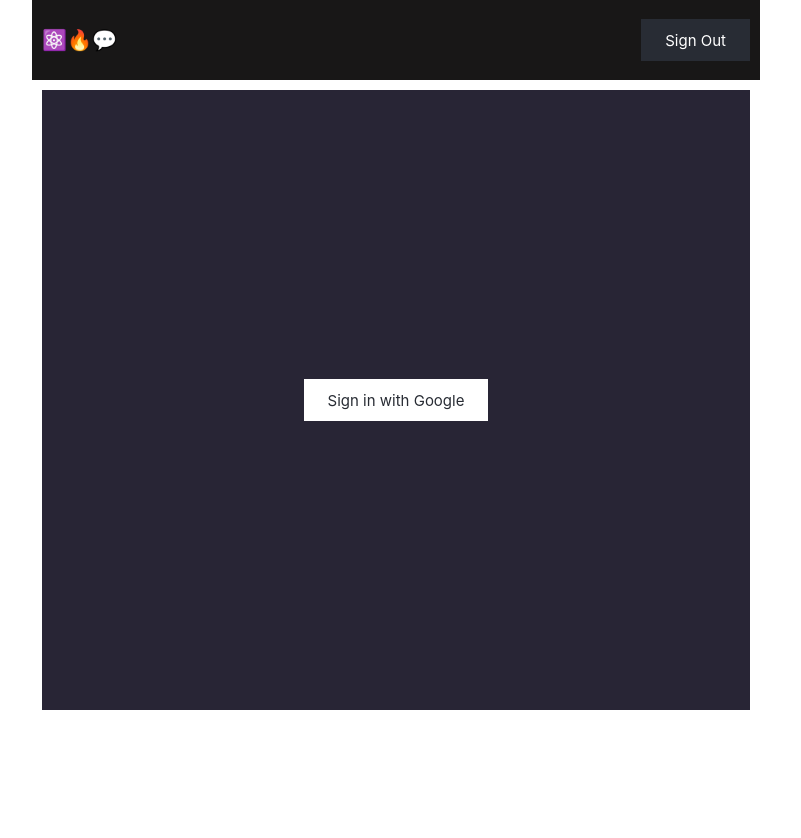
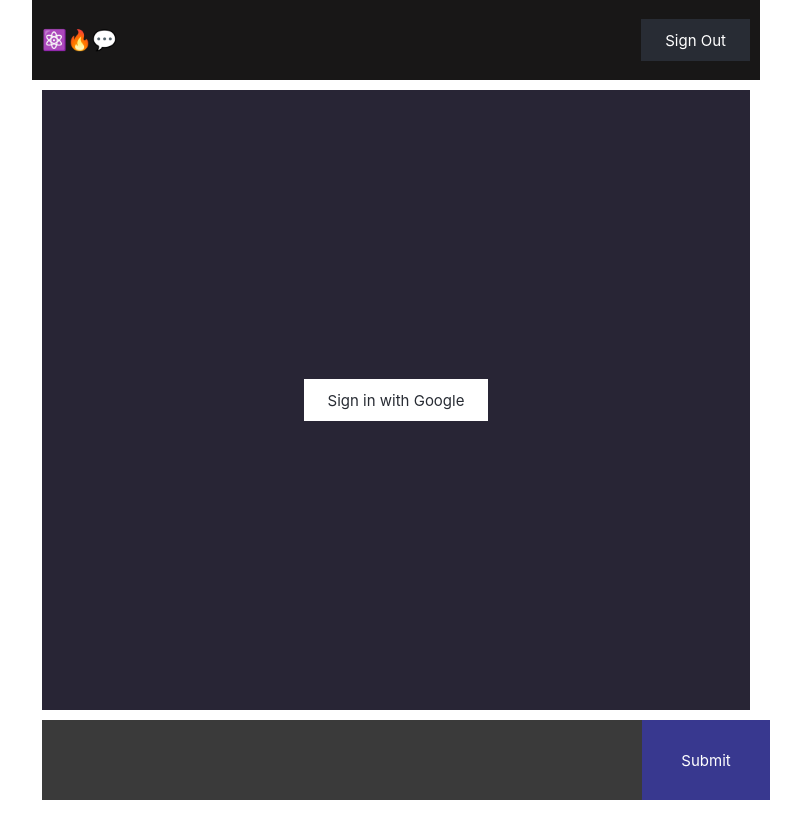
Before and after one commit to karimshalapy/chattzzy, a React (Create React App) app: page / in a window 1280 px wide. Shown: the top 838 px of the page, without its empty margins (244-1045 px from the left). Built offline with nearby package versions, Linux system fonts and the light colour scheme; no server answers.

Commit message:
feat: render input field to send msgs

```diff
--- a/src/App.tsx
+++ b/src/App.tsx
@@ -3,6 +3,7 @@ import classes from './App.module.scss';
 import { useAuthState } from 'react-firebase-hooks/auth'
 import { auth, GoogleAuthProvider } from './Firebase';
 import ChatRoom from './components/ChatRoom/ChatRoom';
+import MessageForm from './components/MessageForm/MessageForm';
 import Button from './components/Button/Button';
 
 function App() {
@@ -26,6 +27,7 @@ function App() {
               : <Button variant="white" onClick={signInWithGoogle}>Sign in with Google</Button>
           }
         </section>
+        <MessageForm />
       </main>
     </div>
   );
```
